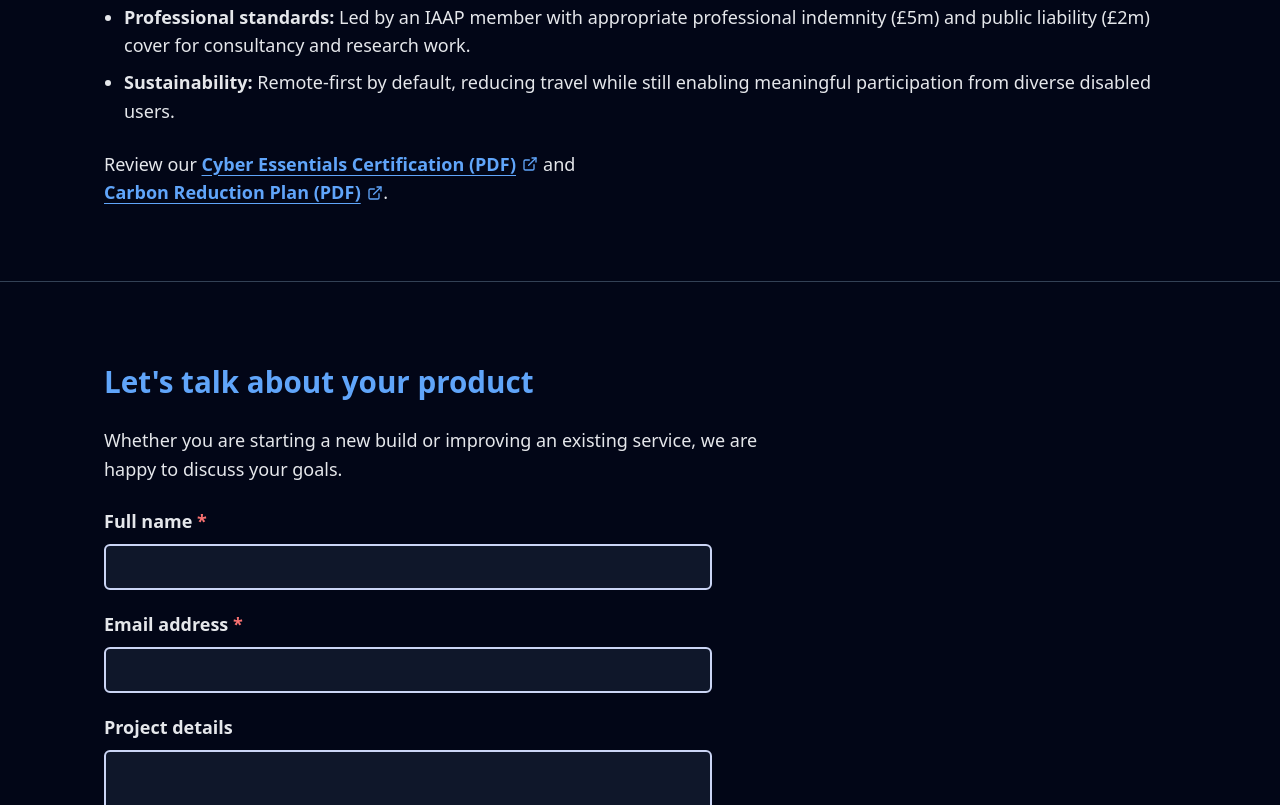
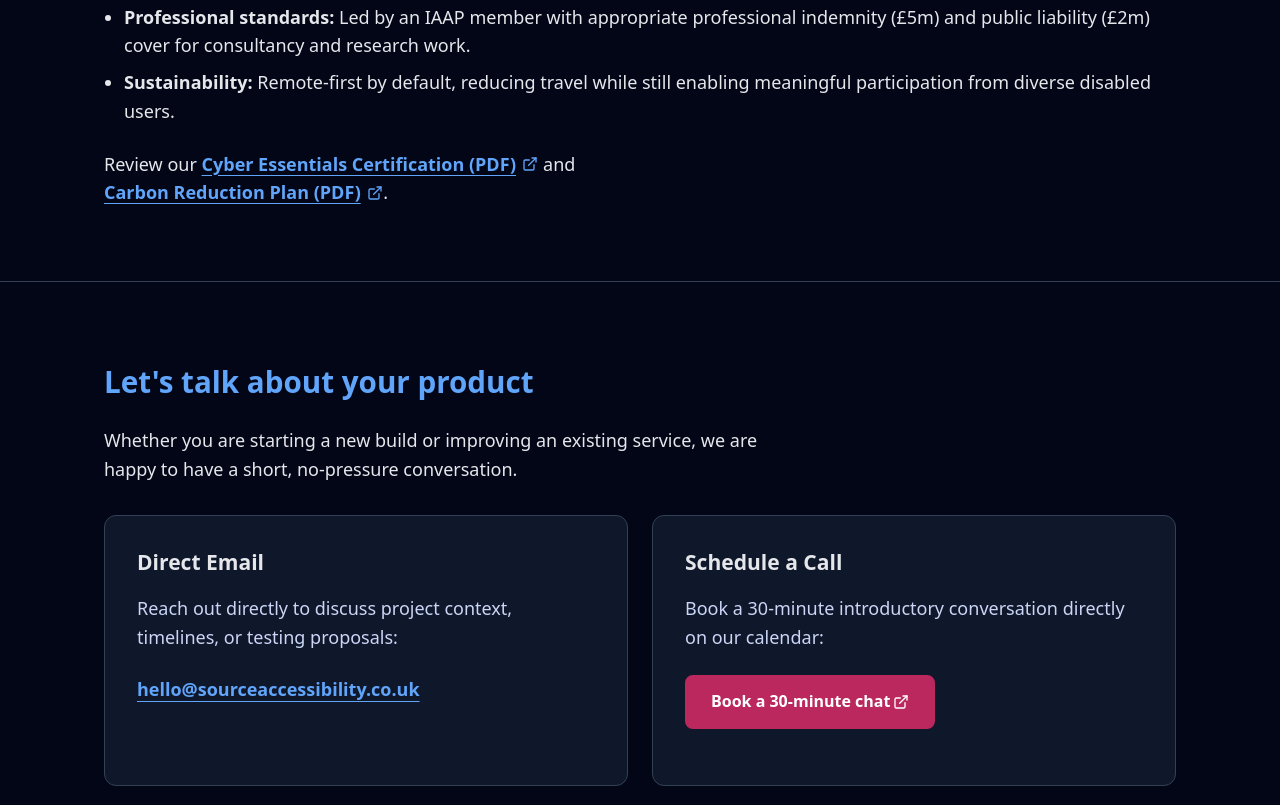
Before and after one commit to SourceAccessibility/Source-Accessibility-accessible-web, a website: page index.html in a window 1280 px wide. Shown: the part 1995-2800 px from the top of the page. Drawn offline with Linux system fonts and the light colour scheme.

Commit message:
Replace free text contact form with direct email and booking links

```diff
--- a/css/style.css
+++ b/css/style.css
@@ -6,7 +6,7 @@
   --text-muted: #cbd5f5;     /* Secondary blue-grey text */
   --brand-primary: #60a5fa;  /* Accent blue */
   --brand-focus: #a5b4fc;    /* Visible focus indigo */
-  --button-bg: #b72659;      /* Brand CTA pink */
+  --button-bg: #bb285e;      /* Brand CTA pink */
   --white: #ffffff;
   --border-color: #334155;
   --container-width: 70rem;
@@ -219,6 +219,13 @@ input, textarea {
   text-underline-offset: 0.2em;
 }
 
+.contact-link {
+  color: var(--brand-primary);
+  font-weight: 600;
+  text-decoration: underline;
+  text-underline-offset: 0.2em;
+}
+
 .external-icon {
   display: inline-block;
   vertical-align: middle;
@@ -259,3 +266,37 @@ input, textarea {
   margin-bottom: 0.75rem;
   letter-spacing: 0.02em;
 }
+
+/* Contact Options Card Layout */
+.contact-options {
+  display: grid;
+  grid-template-columns: repeat(auto-fit, minmax(18rem, 1fr));
+  gap: 1.5rem;
+  margin-top: 2rem;
+}
+
+.contact-card {
+  background: var(--panel-surface);
+  border: 1px solid var(--border-color);
+  border-radius: 12px;
+  padding: 2rem;
+}
+
+.contact-card h3 {
+  margin-top: 0;
+  margin-bottom: 0.75rem;
+  color: var(--text-main);
+}
+
+.contact-card p {
+  color: var(--text-muted);
+  margin-bottom: 1.5rem;
+}
+
+.contact-link {
+  font-size: 1.125rem;
+  font-weight: 700;
+  color: var(--brand-primary);
+  text-decoration: underline;
+  text-underline-offset: 0.25em;
+}
--- a/index.html
+++ b/index.html
@@ -35,7 +35,7 @@
       <div class="container">
         <h1 id="hero-heading">Accessibility shaped by lived experience</h1>
         <p class="hero-intro">
-          We help digital teams build accessible products through expert technical evaluation and authentic testing with disabled and neurodivergent users.
+          We help digital teams build accessible products through expert technical evaluation and authentic testing with real disabled and neurodivergent users.
         </p>
         <p class="hero-support">
           Our work combines deep accessibility expertise with real-world user testing to understand how digital services work in practice across screen readers, Voice Control, magnification, keyboard-only, and switch access.
@@ -49,35 +49,35 @@
       <div class="container">
         <h2 id="services-heading">Our Services</h2>
         <p class="section-intro">
-          Bespoke accessibility solutions tailored to your product context, audience, and release cycles[cite: 2]:
+          Bespoke accessibility solutions tailored to your product context, audience, and release cycles:
         </p>
 
         <div class="services-grid">
           <article class="service-card">
             <h3>Inclusive Research &amp; User Testing</h3>
-            <p>Task-based studies with disabled and neurodivergent participants using real assistive technologies to uncover genuine lived-experience barriers[cite: 2].</p>
+            <p>Task-based studies with disabled and neurodivergent participants using real assistive technologies to uncover genuine lived-experience barriers.</p>
           </article>
 
           <article class="service-card">
             <h3>Assistive Technology Health Checks</h3>
-            <p>Rapid expert reviews across screen readers (VoiceOver, NVDA, JAWS), Voice Control, magnification, keyboard, and switch navigation to catch blockers early[cite: 2].</p>
+            <p>Rapid expert reviews across screen readers (VoiceOver, NVDA, JAWS), Voice Control, magnification, keyboard, and switch navigation to catch blockers early.</p>
           </article>
 
           <article class="service-card">
             <h3>Accessibility Audits &amp; Strategy</h3>
-            <p>EAA and WCAG 2.2 AA-aligned reviews that translate complex findings into clear, ticket-ready remediation roadmaps for product teams[cite: 2].</p>
+            <p>EAA and WCAG 2.2 AA-aligned reviews that translate complex findings into clear, ticket-ready remediation roadmaps for product teams.</p>
           </article>
 
           <article class="service-card">
             <h3>Strategic Procurement &amp; Vendor Testing</h3>
-            <p>Evaluating third-party software, white-label tools, and digital vendors before purchase to guarantee accessibility compliance[cite: 2].</p>
+            <p>Evaluating third-party software, white-label tools, and digital vendors before purchase to guarantee accessibility compliance.</p>
           </article>
 
           <!-- Refined Service Card 1 -->
           <article class="service-card feature-promo-card">
             <span class="badge-tag">Measurement &amp; Benchmarking</span>
             <h3>Structured Testing Frameworks</h3>
-            <p>Bridging the gap between static WCAG checks and real-world task completion with robust, repeatable matrix models that measure accessibility maturity and progress over time[cite: 2].</p>
+            <p>Bridging the gap between static WCAG checks and real-world task completion with robust, repeatable matrix models that measure accessibility maturity and progress over time.</p>
           </article>
 
           <!-- Refined Service Card 2 -->
@@ -132,30 +132,41 @@
       </div>
     </section>
 
-    <!-- Contact Section -->
+<!-- Contact Section -->
     <section id="contact" class="contact-section" aria-labelledby="contact-heading">
       <div class="container">
         <h2 id="contact-heading">Let's talk about your product</h2>
-        <p>Whether you are starting a new build or improving an existing service, we are happy to discuss your goals.</p>
+        <p class="section-intro">
+          Whether you are starting a new build or improving an existing service, we are happy to have a short, no-pressure conversation.
+        </p>
 
-        <form action="#" method="post" novalidate class="contact-form">
-          <div class="form-group">
-            <label for="full-name">Full name <span class="required" aria-hidden="true">*</span></label>
-            <input type="text" id="full-name" name="full-name" required autocomplete="name">
+        <div class="contact-options">
+          <div class="contact-card">
+            <h3>Direct Email</h3>
+            <p>Reach out directly to discuss project context, timelines, or testing proposals:</p>
+            <p>
+              <a href="mailto:hello@sourceaccessibility.co.uk" class="contact-link">
+                hello@sourceaccessibility.co.uk
+              </a>
+            </p>
           </div>
 
-          <div class="form-group">
-            <label for="email-address">Email address <span class="required" aria-hidden="true">*</span></label>
-            <input type="email" id="email-address" name="email-address" required autocomplete="email">
+          <div class="contact-card">
+            <h3>Schedule a Call</h3>
+            <p>Book a 30-minute introductory conversation directly on our calendar:</p>
+            <p>
+              <a href="https://calendar.app.google/KPZ3KQfgMN6p5B9H9" target="_blank" rel="noopener" class="button-primary">
+                Book a 30-minute chat
+                <span class="sr-only">(opens in a new tab)</span>
+                <svg class="external-icon" aria-hidden="true" focusable="false" width="16" height="16" viewBox="0 0 24 24" fill="none" stroke="currentColor" stroke-width="2" stroke-linecap="round" stroke-linejoin="round">
+                  <path d="M18 13v6a2 2 0 0 1-2 2H5a2 2 0 0 1-2-2V8a2 2 0 0 1 2-2h6"></path>
+                  <polyline points="15 3 21 3 21 9"></polyline>
+                  <line x1="10" y1="14" x2="21" y2="3"></line>
+                </svg>
+              </a>
+            </p>
           </div>
-
-          <div class="form-group">
-            <label for="project-details">Project details</label>
-            <textarea id="project-details" name="project-details" rows="5"></textarea>
-          </div>
-
-          <button type="submit" class="button-primary">Send message</button>
-        </form>
+        </div>
       </div>
     </section>
 
```
Also changed, not shown: 1 other file.
